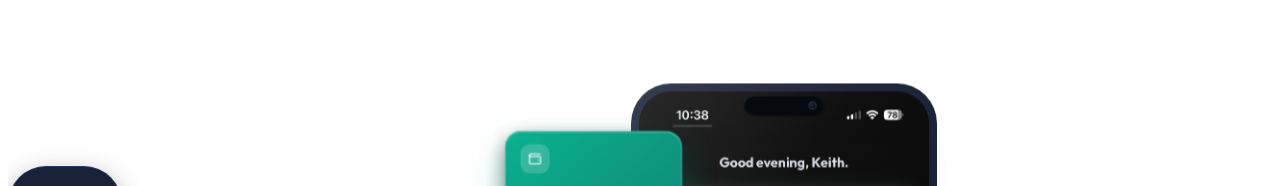
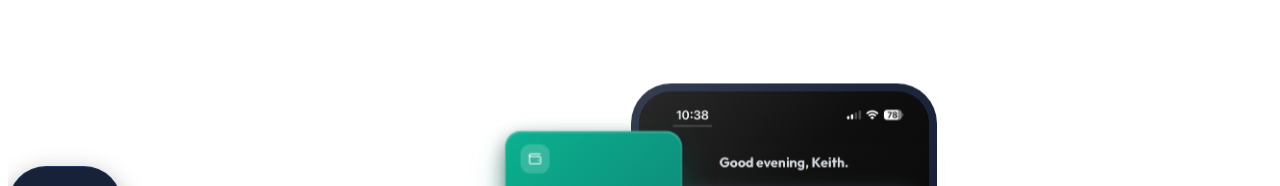
Before and after one commit to keith-badulis/expend-site, a React (Vite) app: page / in a window 1280 px wide. Shown: the top 186 px of the page. Built offline with nearby package versions, Linux system fonts and the light colour scheme; the HTML template or start-up script is replaced by a standard one.

Commit message:
chore: remove dynamic island

```diff
--- a/src/components/Hero.module.css
+++ b/src/components/Hero.module.css
@@ -248,33 +248,6 @@
   transform-origin: center center;
   transform-style: preserve-3d;
   transition: transform 0.5s cubic-bezier(0.16, 1, 0.3, 1), box-shadow 0.4s ease, border-color 0.4s ease;
-}
-
-/* Hardware Dynamic Island Notch */
-.dynamicIsland {
-  position: absolute;
-  top: 13px;
-  left: 50%;
-  transform: translateX(-50%);
-  width: 72px;
-  height: 18px;
-  background: #06090F;
-  border-radius: 999px;
-  z-index: 10;
-  display: flex;
-  align-items: center;
-  justify-content: flex-end;
-  padding-right: 7px;
-  box-shadow: 0 1px 2px rgba(0, 0, 0, 0.8), inset 0 0 1px rgba(255, 255, 255, 0.18);
-  pointer-events: none;
-}
-
-.cameraLens {
-  width: 6px;
-  height: 6px;
-  border-radius: 50%;
-  background: radial-gradient(circle at 35% 35%, #1A284A 0%, #06090F 70%);
-  border: 0.5px solid rgba(255, 255, 255, 0.15);
 }
 
 /* Specular Diagonal Glass Sheen */
@@ -1071,11 +1044,6 @@
     width: 22px;
     height: 22px;
   }
-  .dynamicIsland {
-    width: 62px;
-    height: 15px;
-    top: 11px;
-  }
   .shapeTopLeft {
     width: 110px;
     height: 110px;
--- a/src/components/Hero.tsx
+++ b/src/components/Hero.tsx
@@ -104,11 +104,6 @@ export const Hero: React.FC = () => {
               {/* Layer 3: Phone Device Container (Centerpiece hardware) */}
               <div className={`${styles.phoneDeviceContainer} ${styles.phoneReveal}`}>
                 <div className={styles.phoneMockup}>
-                  {/* Dynamic Island Notch */}
-                  <div className={styles.dynamicIsland}>
-                    <div className={styles.cameraLens} />
-                  </div>
-
                   {/* Specular Diagonal Glass Sheen */}
                   <div className={styles.screenSheen} />
 
```
